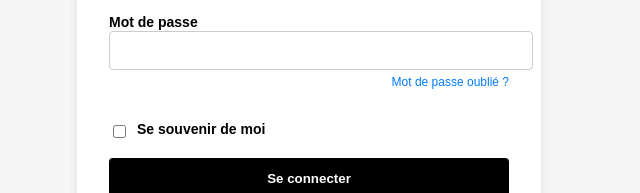
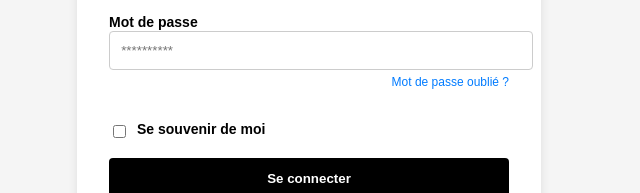
Before and after one commit to ParentNeuroSoutien/ParentNeuroSoutien-, a plain HTML site: page login.html in a window 1280 px wide. Shown: the part 408-601 px from the top of the page, 331-971 px from the left. Drawn offline with Linux system fonts and the light colour scheme.

Commit message:
Update login.html
ajout exemple mdp

```diff
--- a/login.html
+++ b/login.html
@@ -131,7 +131,7 @@
         </div>
         <div>
           <label for="password">Mot de passe</label>
-          <input type="password" id="password" required />
+          <input type="password" id="password" placeholder="**********" required />
           <div class="forgot-link">
             <a href="#">Mot de passe oublié ?</a>
           </div>
```
